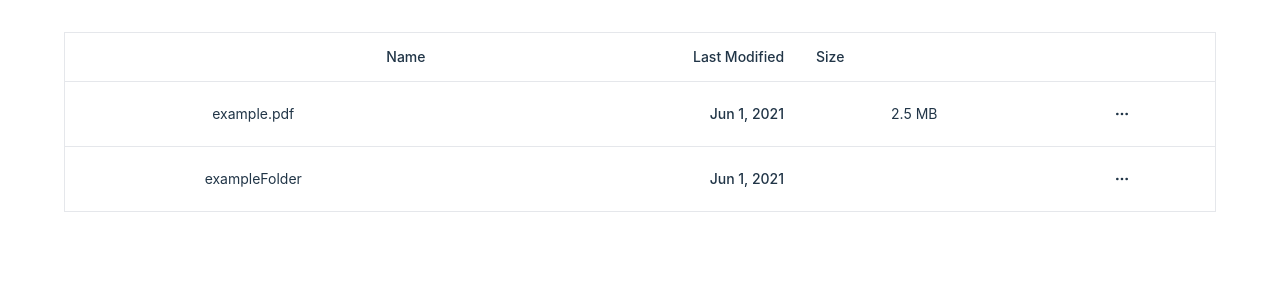
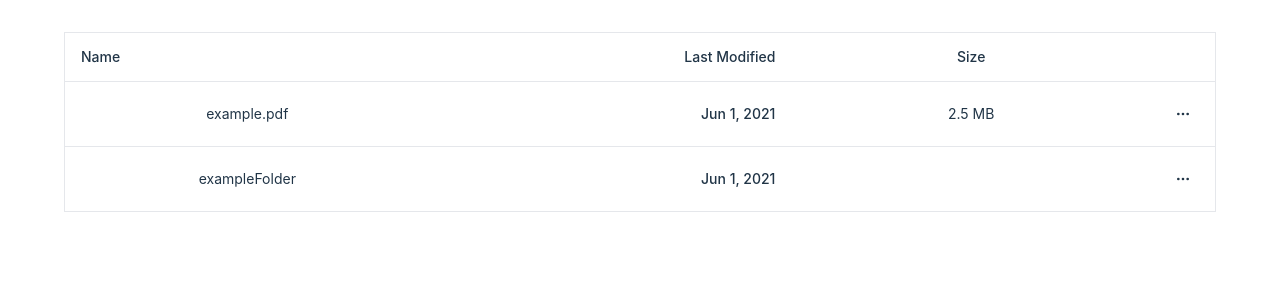
Before and after one commit to dan-antonelli/tiny-drive, a React (Vite) app: page / in a window 1280 px wide. Shown: the top 300 px of the page. Built offline with nearby package versions, Linux system fonts and the light colour scheme; the HTML template or start-up script is replaced by a standard one.

Commit message:
add custom tailwind class to make table take up 80vw

```diff
--- a/src/components/Table.tsx
+++ b/src/components/Table.tsx
@@ -73,7 +73,7 @@ const TableHead = React.forwardRef<
   <th
     ref={ref}
     className={cn(
-      'h-12 px-4 text-left align-middle font-medium text-muted-foreground [&:has([role=checkbox])]:pr-0',
+      'h-12 px-4 align-middle font-medium text-muted-foreground [&:has([role=checkbox])]:pr-0',
       className
     )}
     {...props}
--- a/src/features/table/components/Columns.tsx
+++ b/src/features/table/components/Columns.tsx
@@ -17,7 +17,7 @@ import { FileInfo } from '@/types/types';
 const columns: ColumnDef<FileInfo>[] = [
   {
     accessorKey: 'name',
-    header: () => <div className='text-right'>Name</div>,
+    header: () => <div className='text-left'>Name</div>,
   },
   {
     accessorKey: 'lastModified',
--- a/src/features/table/components/DataTable.tsx
+++ b/src/features/table/components/DataTable.tsx
@@ -30,14 +30,14 @@ export default function DataTable<TData, TValue>({
   });
 
   return (
-    <div className='rounded-md border'>
+    <div className='w-full rounded-md border'>
       <Table>
         <TableHeader>
           {table.getHeaderGroups().map((headerGroup) => (
             <TableRow key={headerGroup.id}>
               {headerGroup.headers.map((header) => {
                 return (
-                  <TableHead key={header.id}>
+                  <TableHead key={header.id} className='w-1/3'>
                     {header.isPlaceholder
                       ? null
                       : flexRender(
@@ -58,7 +58,7 @@ export default function DataTable<TData, TValue>({
                 data-state={row.getIsSelected() && 'selected'}
               >
                 {row.getVisibleCells().map((cell) => (
-                  <TableCell key={cell.id}>
+                  <TableCell key={cell.id} className='w-1/3'>
                     {flexRender(cell.column.columnDef.cell, cell.getContext())}
                   </TableCell>
                 ))}
@@ -66,7 +66,7 @@ export default function DataTable<TData, TValue>({
             ))
           ) : (
             <TableRow>
-              <TableCell colSpan={columns.length} className='h-24 text-center'>
+              <TableCell colSpan={columns.length} className='h-24 w-1/3'>
                 No results.
               </TableCell>
             </TableRow>
```
